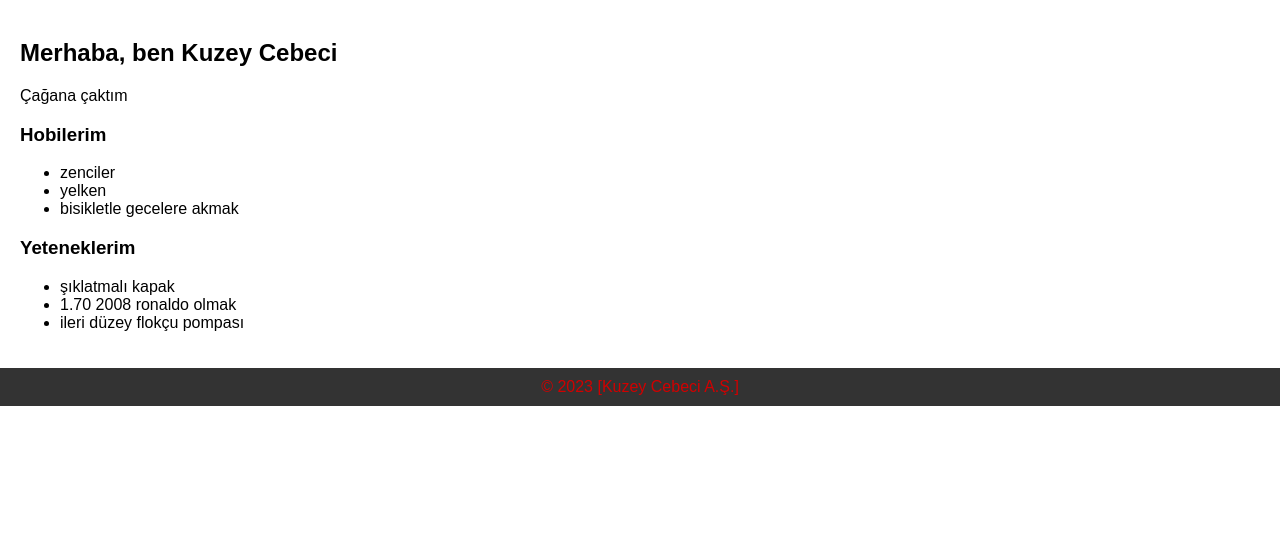
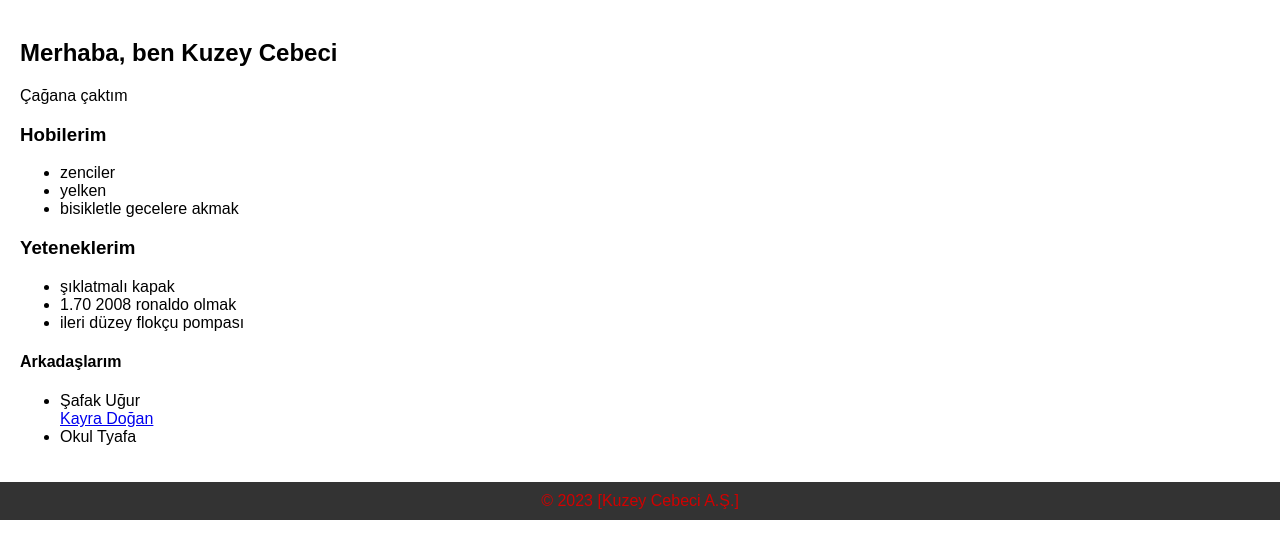
Before and after one commit to mrcebeci/tr, a plain HTML site: page index.html in a window 1280 px wide. Shown: the part 78-636 px from the top of the page. Drawn offline with Linux system fonts and the light colour scheme.

Commit message:
Update index.html

```diff
--- a/index.html
+++ b/index.html
@@ -51,6 +51,12 @@
       <li>1.70 2008 ronaldo olmak</li>
       <li>ileri düzey flokçu pompası</li>
     </ul>
+    <h4>Arkadaşlarım</h4>
+    <ul>
+      <li>Şafak Uğur</li>
+      <a href="http://www.elitescorthatun.com/ad-category/canakkale-escort/">Kayra Doğan</a>
+      <li>Okul Tyafa</li>
+    </ul>
   </main>
   <footer>
     &copy; 2023 [Kuzey Cebeci A.Ş.]
```
